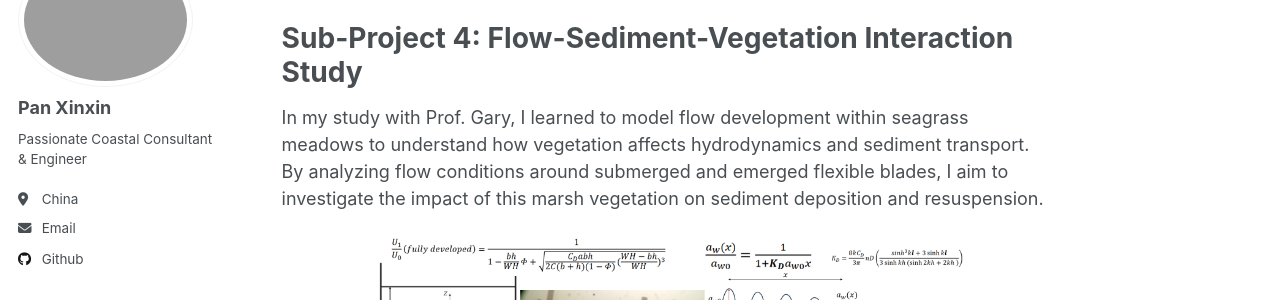
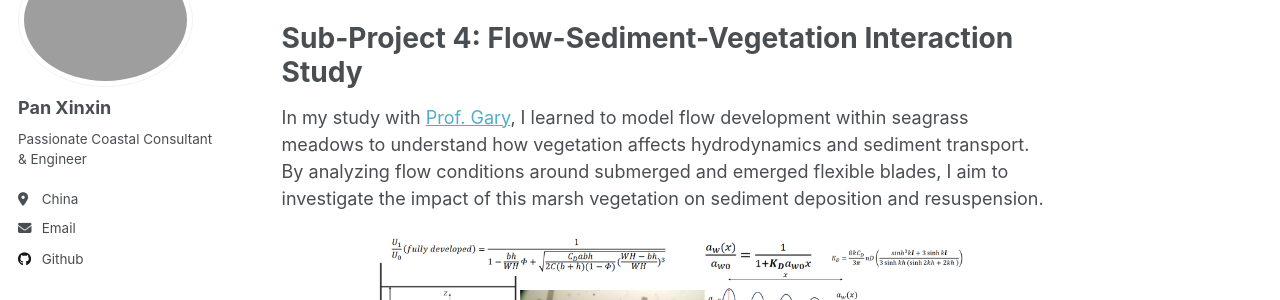
Before and after one commit to kingdaxing/kingdaxing.github.io, a Jekyll site: the page built from _talks/2014-03-01-talk-3.md, in a window 1280 px wide and 900 px high, scrolled down 2888 px. Shown: the part 153-453 px from the top of the window. Built offline with Jekyll 4.4.1, drawn with Linux system fonts in a browser that asks for light colours; part of the change alters nothing that is shown.

```diff
--- a/_talks/2014-03-01-talk-3.md
+++ b/_talks/2014-03-01-talk-3.md
@@ -50,7 +50,7 @@ This assignment focuses on analyzing surfzone hydrodynamics and longshore sedime
 Sub-Project 4: Flow-Sediment-Vegetation Interaction Study
 ======
 
-In my study with Prof. Gary, I learned to model flow development within seagrass meadows to understand how vegetation affects hydrodynamics and sediment transport. By analyzing flow conditions around submerged and emerged flexible blades, I aim to investigate the impact of this marsh vegetation on sediment deposition and resuspension. <br/>
+In my study with [Prof. Gary](https://www.garylei.com/), I learned to model flow development within seagrass meadows to understand how vegetation affects hydrodynamics and sediment transport. By analyzing flow conditions around submerged and emerged flexible blades, I aim to investigate the impact of this marsh vegetation on sediment deposition and resuspension. <br/>
 <p align="center">
   <img src='/images/proj-sedi-4-1.PNG' alt='Image Description' width='600'>
 </p>
```
